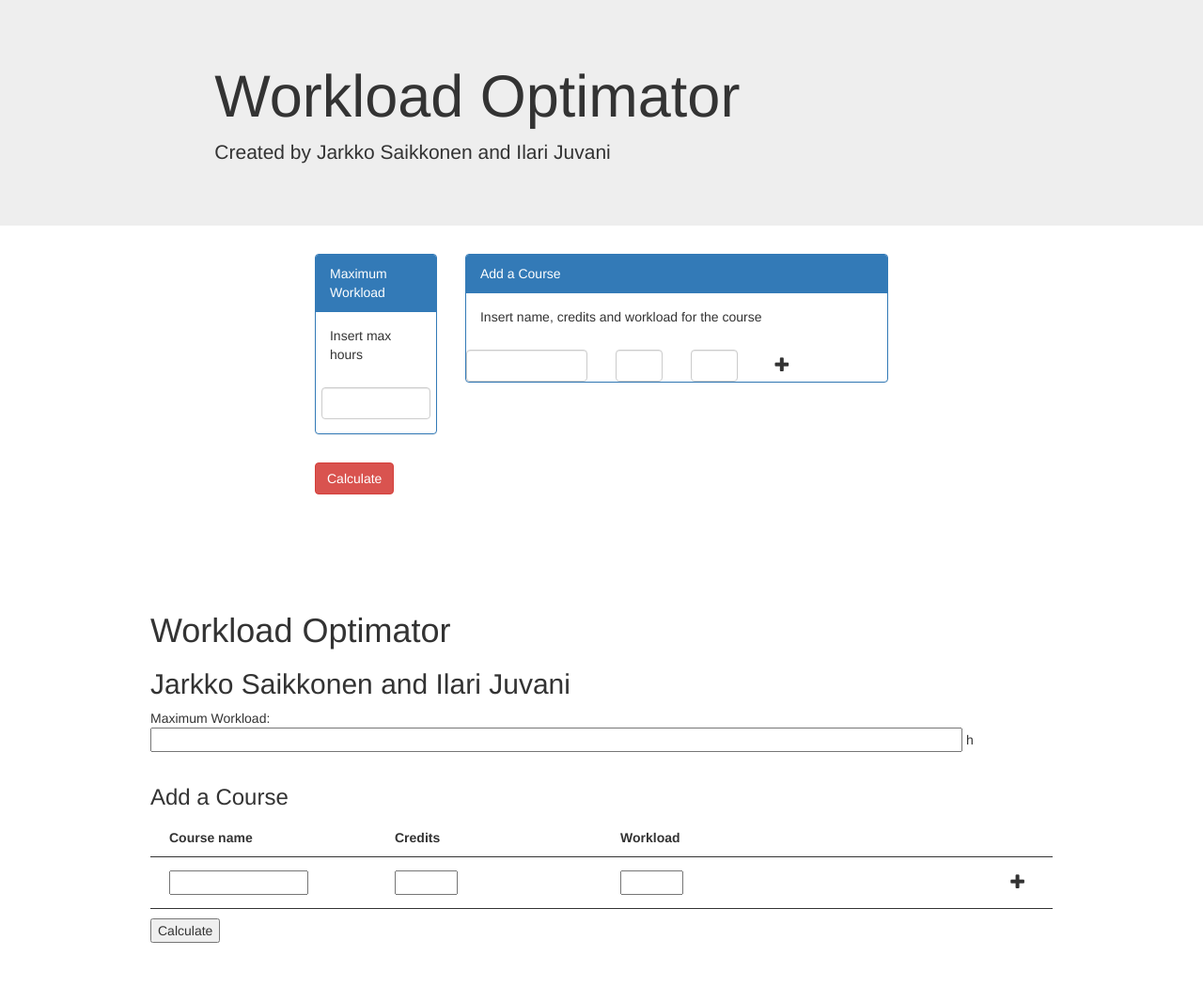
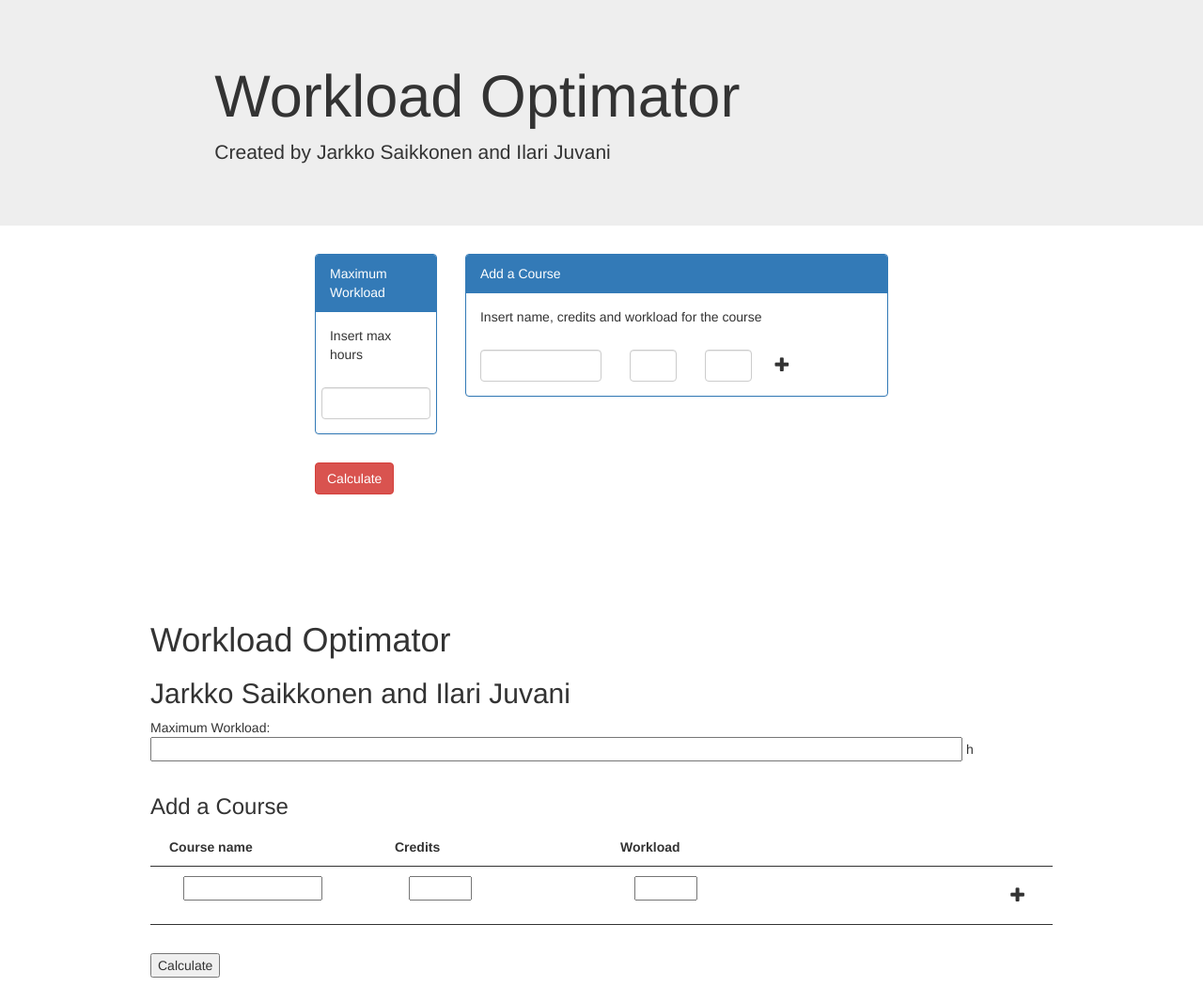
Before and after one commit to Jakewell/WorkloadOptimator, a plain HTML site: page index.html in a window 1280 px wide. Shown: the whole page at 94% size. Before the commit the page ends 1013 px from the top, so only its background shows below. Drawn offline with nearby package versions, Linux system fonts and the light colour scheme.

Commit message:
Update project.css

```diff
--- a/project.css
+++ b/project.css
@@ -7,18 +7,14 @@ th, td {
 	text-align: left;
 	padding: 10px 20px;
 	width: 25%;
-<<<<<<< HEAD
-=======
 }
 
 td {
 	border-top: 1px solid;
->>>>>>> origin/master
 }
 
 table {
 	width: 100%;
-<<<<<<< HEAD
 	margin: 10px 0;
 }
 
@@ -28,18 +24,15 @@ i {
 
 i:hover {
 	cursor: pointer;
-=======
 	margin: 15px 0;
 }
 
 #addCourseTable td:last-child {
 	text-align: right;
->>>>>>> origin/master
 }
 
 #courseListTable td:last-child {
 	text-align: right;
-<<<<<<< HEAD
 }
 
 #courseListTable tr:not(:first-child):hover {
@@ -56,20 +49,18 @@ i:hover {
 
 #resultListContainer {
 	margin-top: 75px;
-=======
 }
 
 #mainContainer {
 	margin: 0 auto;
 	width: 75%;
->>>>>>> origin/master
 }
 
 #calculateButton {
 	margin: 10px 0;
 }
 
-<<<<<<< HEAD
+
 #addCourseContainer input {
 	margin: 0 0 15px 15px;
 }
@@ -77,7 +68,7 @@ i:hover {
 #maxWorkloadInput {
 	margin: 0 auto 15px auto;
 	width: 90%;
-=======
+
 #addCourseContainer {
 	margin: 50px 0;
 }
@@ -92,5 +83,4 @@ i {
 
 i:hover {
 	cursor: pointer;
->>>>>>> origin/master
 }
```
